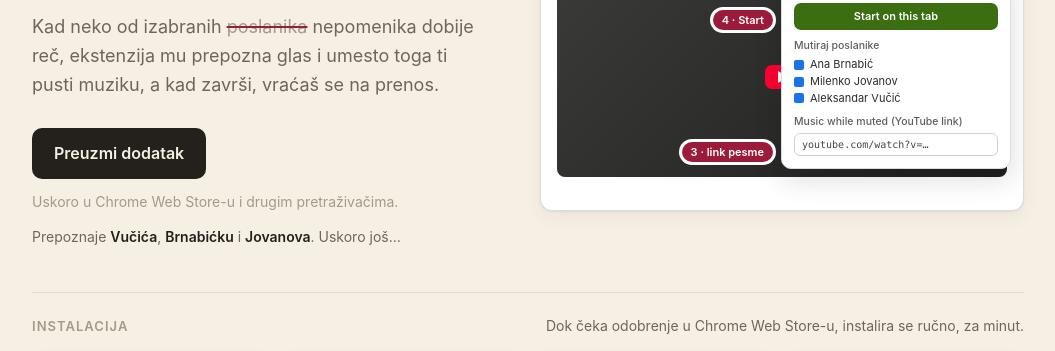
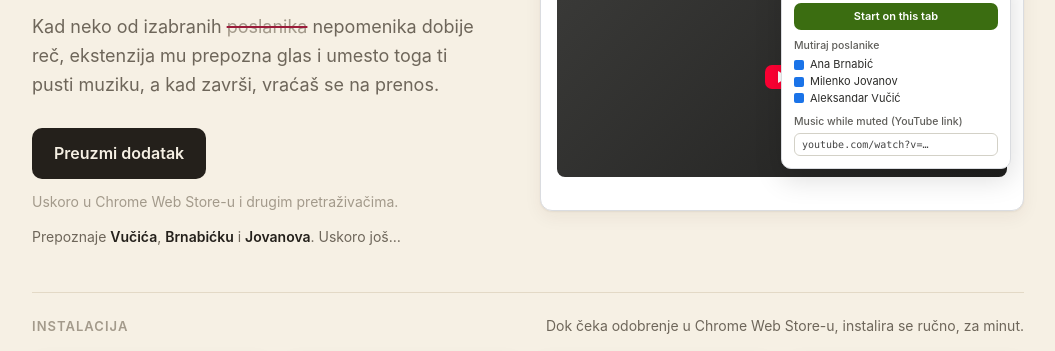
Before and after one commit to mmilunovic/ti-da-cutis, a browser extension: page site/index.html in a window 1280 px wide. Shown: the part 244-595 px from the top of the page, without its empty margins (112-1167 px from the left). Drawn offline with Linux system fonts and the light colour scheme.

Commit message:
Landing page: remove remaining markers
Co-Authored-By: Claude Opus 5.5 <noreply@anthropic.com>
Claude-Session: https://claude.ai/code/session_01T7BjyNmtgS325iwwUt79Vp

```diff
--- a/site/index.html
+++ b/site/index.html
@@ -185,8 +185,6 @@
             <div class="plab">Music while muted (YouTube link)</div>
             <div class="pfield ">youtube.com/watch?v=…</div>
           </div></div>
-        <span class="mk m7">3 · link pesme</span>
-        <span class="mk m8">4 · Start</span>
       </div>
   </header>
 
```
